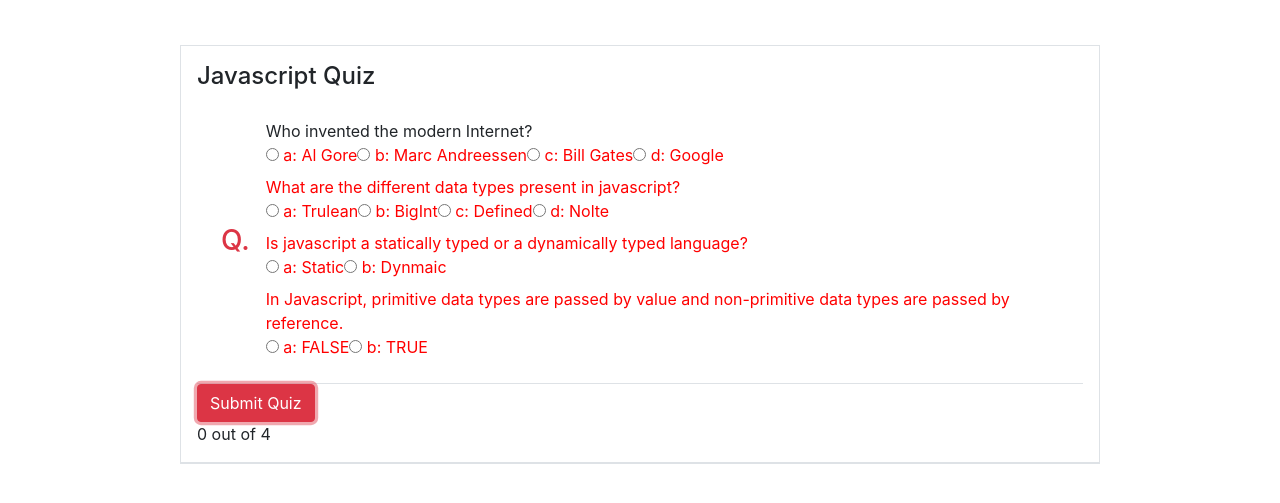
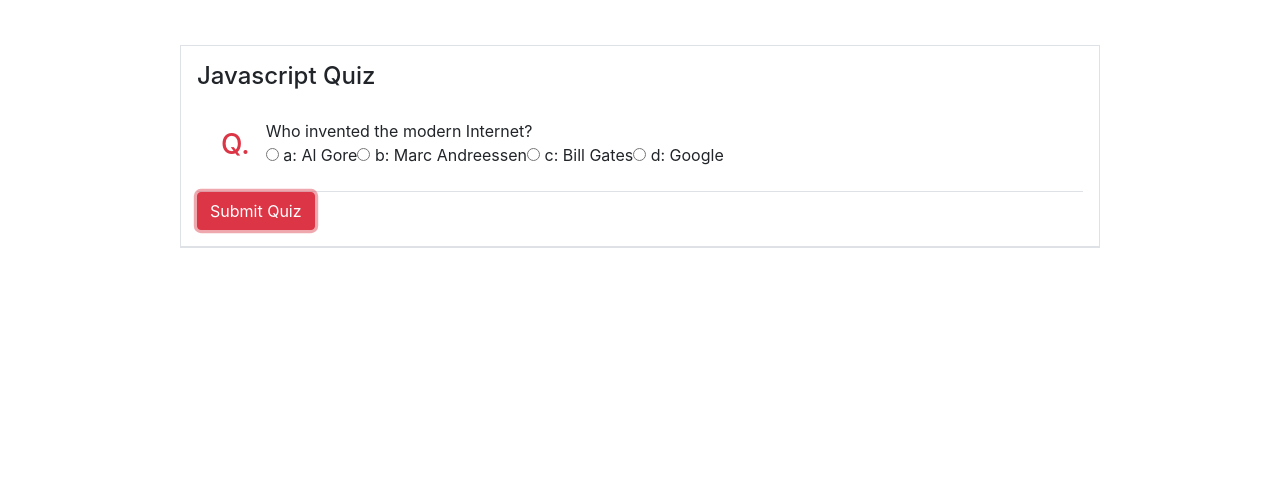
Before and after one commit to SteveHoltRules/QuizWiz, a plain HTML site: page refactorIndex1.html in a window 1280 px wide. Both pictures are taken after a click on the button "Submit Quiz". Shown: the part 51-554 px from the top of the page. Drawn offline with nearby package versions, Linux system fonts and the light colour scheme.

Commit message:
QuizWiz updated function objects for single question at a time

```diff
--- a/refactorScript2.js
+++ b/refactorScript2.js
@@ -1,7 +1,6 @@
-var quizContainer = document.getElementById('quiz');
-var resultsContainer = document.getElementById('results');
-var submitButton = document.getElementById('submit');
-
+var quizContainer = document.getElementById("quiz");
+var resultsContainer = document.getElementById("results");
+var submitButton = document.getElementById("submit");
 
 const myQuestions = [
   {
@@ -10,9 +9,9 @@ const myQuestions = [
       a: "Al Gore",
       b: "Marc Andreessen",
       c: "Bill Gates",
-      d: "Google"
+      d: "Google",
     },
-    correctAnswer: "b"
+    correctAnswer: "b",
   },
   {
     question: "What are the different data types present in javascript?",
@@ -20,105 +19,128 @@ const myQuestions = [
       a: "Trulean",
       b: "BigInt",
       c: "Defined",
-      d: "Nolte"
+      d: "Nolte",
     },
-    correctAnswer: "b"
+    correctAnswer: "b",
   },
   {
-    question: "Is javascript a statically typed or a dynamically typed language?",
+    question:
+      "Is javascript a statically typed or a dynamically typed language?",
     answers: {
       a: "Static",
-      b: "Dynmaic"
+      b: "Dynmaic",
     },
-    correctAnswer: "b"
+    correctAnswer: "b",
   },
   {
-    question: "In Javascript, primitive data types are passed by value and non-primitive data types are passed by reference.",
+    question:
+      "In Javascript, primitive data types are passed by value and non-primitive data types are passed by reference.",
     answers: {
       a: "FALSE ",
-      b: "TRUE"
+      b: "TRUE",
     },
-    correctAnswer: "b"
-  }
+    correctAnswer: "b",
+  },
 ];
 
-function generateQuiz(questions, quizContainer, resultsContainer, submitButton) {
+var buttonPressed = 0;
+var output = [];
+var answersOutput = [];
+var contained;
+//clear everything with a new function
+
+// when user clicks submit, show results
+// put this at the bottom after finished
+const generateQuiz = () =>
+  showQuestions(myQuestions[buttonPressed], quizContainer);
+submitButton.onclick = function () {
+  output = [];
+  showQuestions(myQuestions[buttonPressed], quizContainer);
+  //roll through incrementing on the button press
+  if (buttonPressed < myQuestions.length) {
+    console.log(buttonPressed);
+    buttonPressed += 1;
+  } else {
+    showResults(myQuestions[buttonPressed], quizContainer, resultsContainer);
+  }
+};
 
 function showQuestions(questions, quizContainer) {
+  console.log("In Show Questions");
+  var results = questions.toString();
+  console.log(results);
+  console.log(questions.answers);
   // code will go here
-    var output = [];
-    var answers;
-
-    //for each question
-    for(var i=0; i<questions.length; i++) {
-
-      //reset the answers
-      answers = [];
+  var answers = [];
 
   //for each answer
-      for(letter in questions[i].answers) {
+  //the code doesn't like the questions.answers
+  for (letter in questions.answers) {
     answers.push(
       // why do I push instead of append?!
       `<label>
-            <input type="radio" name=question${i} value=${letter}>
+            <input type="radio" name=question[${buttonPressed}] value=${letter}>
             ${letter}:
-            ${questions[i].answers[letter]}
+            ${questions.answers[letter]}
           </label>`
     );
   }
   //add question and answer to the output
   output.push(
     `<div class="question">
-          ${questions[i].question}
+          ${questions.question}
         </div>
-        <div class="answers"> ${answers.join('')}
+        <div class="answers"> ${answers.join("")}
         <div>`
   );
-    }
 
-    //Combine
-    quizContainer.innerHTML = output.join('');
+  answersOutput.push(
+    `<div class="submittedQuestion">
+          ${questions.question}
+        </div>
+        <div class="submittedAnswers"> ${answers.join("")}
+        <div>`
+  );
+  contained = answersOutput.join("");
+
+  quizContainer.innerHTML = output.join("");
 }
 
 function showResults(questions, quizContainer, resultsContainer) {
   // code will go here
   //This is over selecting...why? Is it an array function?
-    var answerContainers = quizContainer.querySelectorAll('.answers');
+  quizContainer.innerHTML = contained;
+
+  //How do I break up the contained answerOutput into an array
+  var answerContainers = quizContainer.querySelectorAll(".answers");
 
   console.log("Answer Containers Type Of");
   console.log(typeof answerContainers);
 
   //keep track of user's answers
-    var userAnswer = '';
+  var userAnswer = "";
   var numCorrect = 0;
 
   //for each question
-    for(var i = 0; i<questions.length; i++) {
-      userAnswer = (answerContainers[i].querySelector(`input[name=question${i}]:checked`) || {}).value;
+  for (var i = 0; i < answersOutput.length; i++) {
+    userAnswer = (
+      answersOutput[i].querySelector(`input[name=question${i}]:checked`) || {}
+    ).value;
 
     //if answer is correct
-      if(userAnswer === questions[i].correctAnswer){
+    if (userAnswer === questions[i].correctAnswer) {
       //add to teh number of correct answers
       numCorrect++;
     } else {
       //if the answer is wrong or blank
-        answerContainers[i].style.color='red';
+      answerContainers[i].style.color = "red";
     }
   }
   //defines the value of the results container...it is not appended yet
   resultsContainer.innerHTML = `${numCorrect} out of ${questions.length}`;
 }
 
-  // show the questions
-  showQuestions(questions, quizContainer);
-
-  // when user clicks submit, show results
-  submitButton.onclick = function () {
-    showResults(questions, quizContainer, resultsContainer);
-  }
-}
-
-generateQuiz(myQuestions, quizContainer, resultsContainer, submitButton);
+generateQuiz;
 
 //How could I break up this program so that only one question is displayed at a time?
 //I could put an if statement that surrounds the logic and waits on an answer before going to the next question
```
Also changed, not shown: index.html (+1 -1 lines), refactorScript1.js (+3 -9 lines). Lines whose indentation alone changed are shown as unchanged.
